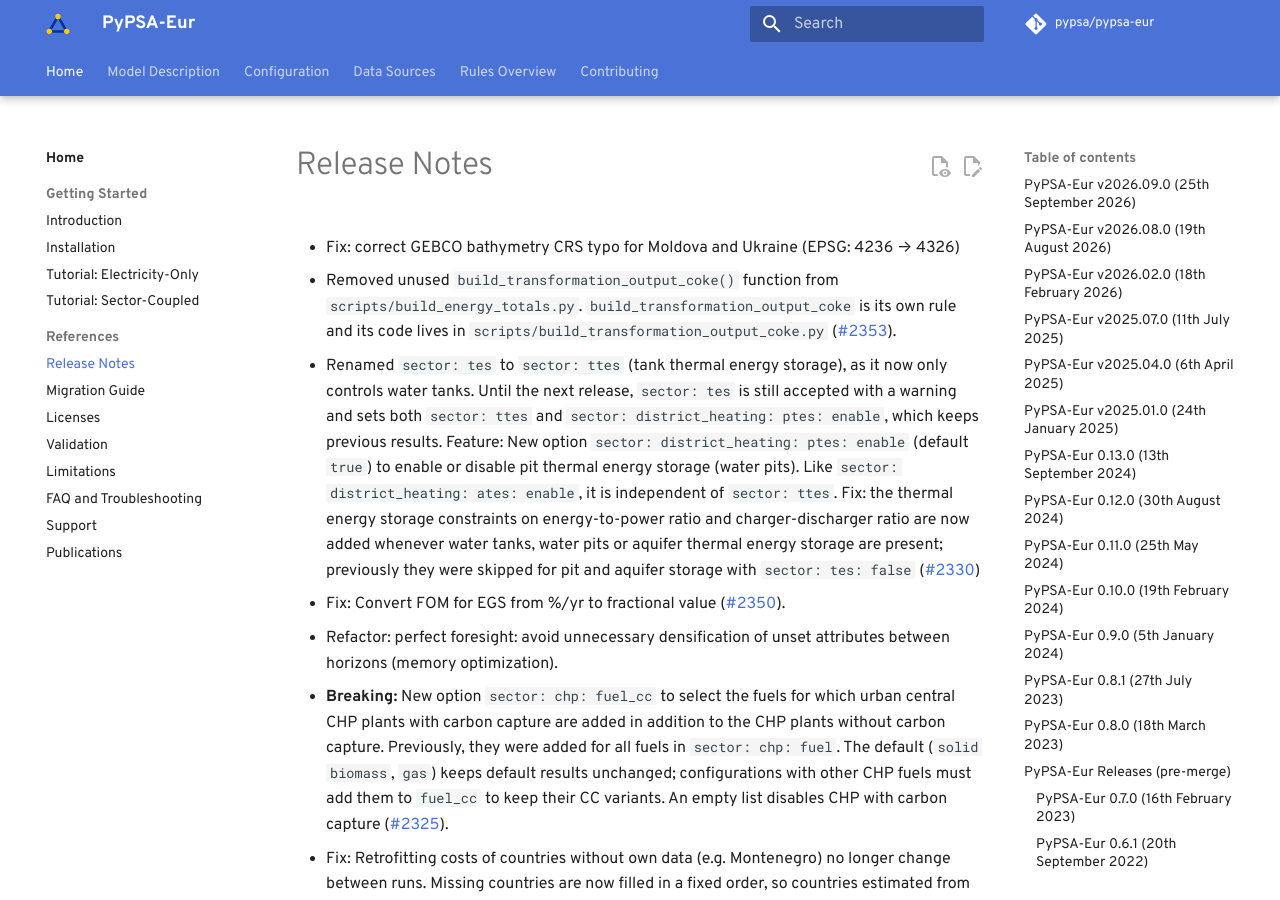
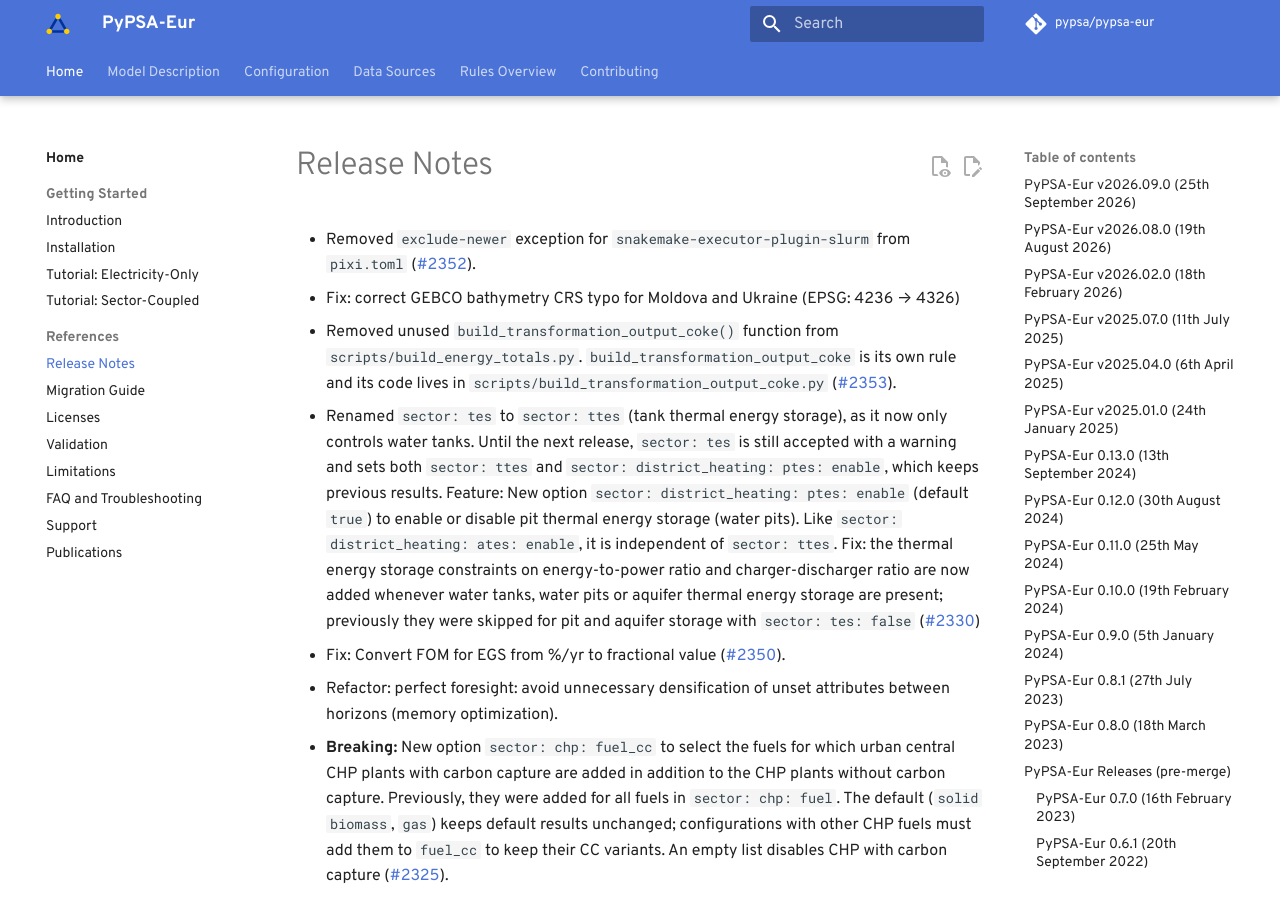
Before and after one commit to open-energy-transition/clean-firm-techs-eu, an MkDocs documentation site: the page built from doc/release_notes.md, in a window 1280 px wide and 900 px high. Built offline with MkDocs 1.6.1 and Material for MkDocs 9.7.7, drawn with Linux system fonts in a browser that asks for light colours; comment, search, counter and statistics services are not loaded.

Commit message:
build: remove slurm `exclude-newer` exception from `pixi.toml` (#2352)
* build: remove slurm exclude-newer exception

* docs: add PR #2352 to doc/release_notes

---------

Co-authored-by: Fabian Neumann <fabian.neumann@outlook.de>

```diff
--- a/doc/release_notes.md
+++ b/doc/release_notes.md
@@ -5,6 +5,8 @@
 
 <!-- Upcoming Release -->
 <!-- ================= -->
+
+* Removed `exclude-newer` exception for `snakemake-executor-plugin-slurm` from `pixi.toml` ([#2352](https://github.com/PyPSA/pypsa-eur/pull/2352)).
 * Fix: correct GEBCO bathymetry CRS typo for Moldova and Ukraine (EPSG: 4236 → 4326)
 
 * Removed unused `build_transformation_output_coke()` function from `scripts/build_energy_totals.py`. `build_transformation_output_coke` is its own rule and its code lives in `scripts/build_transformation_output_coke.py` ([#2353](https://github.com/PyPSA/pypsa-eur/pull/2353)).
--- a/pixi.toml
+++ b/pixi.toml
@@ -15,7 +15,6 @@ requires-pixi = ">=0.71.0"
 linopy = "0d"
 pypsa = "0d"
 atlite = "0d"
-snakemake-executor-plugin-slurm = "0d"  # drop once the pandas 3 build is older than 7d
 
 [tasks]
 
```
